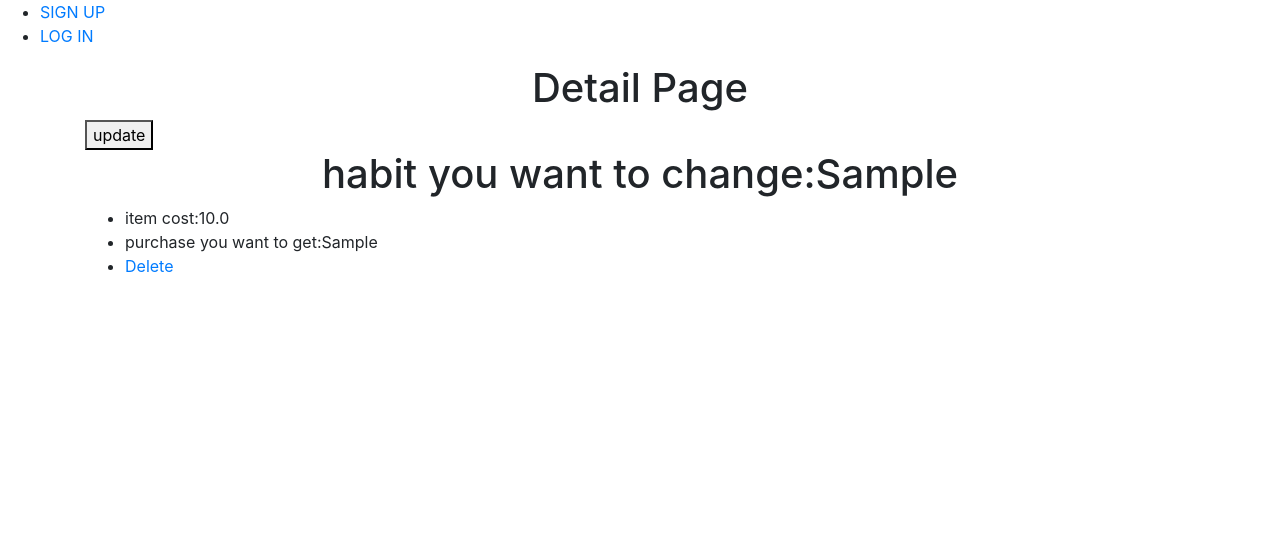
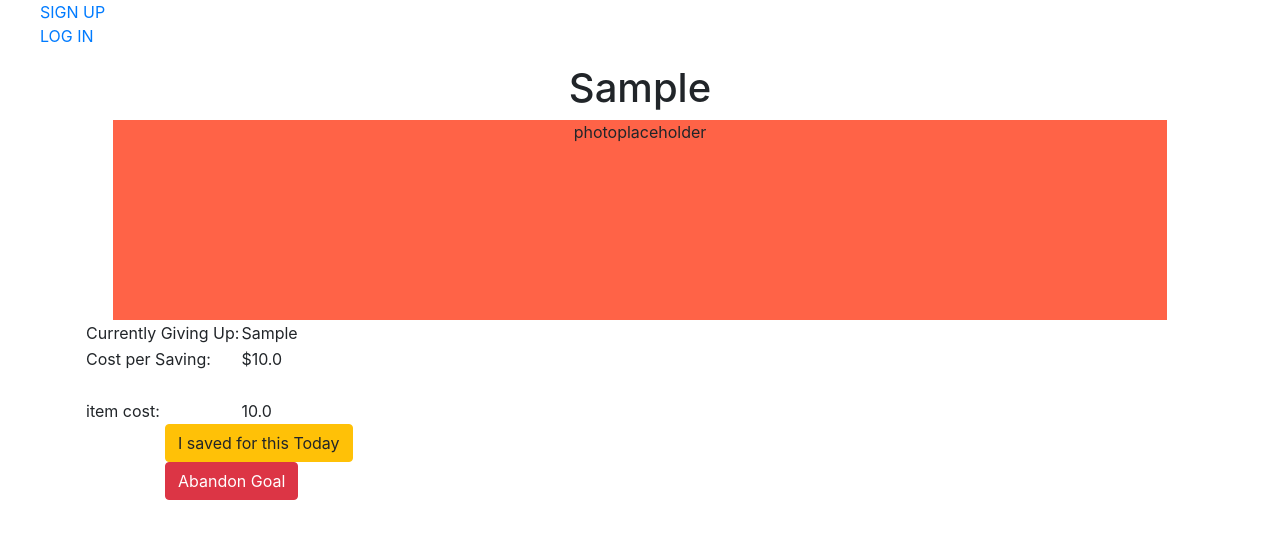
Before and after one commit to nlimtung/financialhackathon, a Django app: page /habits/1/ in a window 1280 px wide. Shown: the top 539 px of the page. Run offline with Django 4.2, Linux system fonts and the light colour scheme; tables that the repository leaves empty hold one stand-in row (values such as "Sample post").

Commit message:
details css

```diff
--- a/main_app/static/css/base.css
+++ b/main_app/static/css/base.css
@@ -1,6 +1,11 @@
 h1 {
     text-align: center;
     position: sticky;
+
+}
+
+li {
+    list-style-type: none;
 
 }
 
@@ -69,7 +74,6 @@ h1 {
     border-radius: 5px;
     text-decoration: none;
 
-
 }
 
 .index-photo {
@@ -101,20 +105,27 @@ h1 {
 
 }
 
-.yellow-button{
-
-
+/* .yellow-button{
     background-color: #F5CA49;
     border-radius: 5px;
     color: white;
     border-style: none;
     height: 4vh;
     margin-left:outp;
+}
 
-
-}
 .yellow-button a{
     color: white;
     padding: 10px
 
+} */
+
+.details-image  {
+    margin:auto;
+    display: flex;
+    justify-content: center;
+    text-align: center;
+    background-color: tomato;
+    height:200px;
+    width:95%
 }
--- a/main_app/templates/habits/detail.html
+++ b/main_app/templates/habits/detail.html
@@ -1,28 +1,50 @@
 {% extends 'base.html' %}
 {% block content %}
 
-<h1>Detail  Page</h1>
     <div >
 
 
-        <a href="{% url 'habit_update' habit.id %}"> <button>update </button></a>
+        <h1>{{ habit.item }}</h1>
+        <div class = "details-image">
+            <p>photoplaceholder</p>
+        </div>
 
-        <h1>habit you want to change:{{habit.habit_item}}</h1>
+
+        <table>
+            <tr>
+                <td>Currently Giving Up: </td>
+                <td>{{ habit.habit_item }}</td>
+            </tr>
+            <tr>
+                <td>Cost per Saving:</td>
+                <td>${{ habit.habit_cost }}</td>
+            </tr>
+            <tr>
+                <th>&nbsp </th>
+                <th>&nbsp </th>
+            </tr>
+            <tr>
+                {% if habit.item_cost < 0 %}
+
+                <td>item cost: </td>
+                <td>0.0 </td>
+
+            {% else %}
+                <td>item cost:</td>
+                <td>{{ habit.item_cost }}</td>
+
+            {% endif %}
+            </tr>
+        </table>
         <ul>
 
 
 
-        {% if habit.item_cost < 0 %}
-            <li>item cost: 0.0 </li>
-            <li>purchase you want to get:{{ habit.item }}</li>
 
-        {% else %}
-            <li>item cost:{{ habit.item_cost }}</li>
-            <li>purchase you want to get:{{ habit.item }}</li>
-        {% endif %}
+        <ul>
 
-            <li><a href="{% url 'habit_delete' habit.id %}" class="waves-effect waves-light btn-small">Delete</a></li>
-        <ul>
+        <a href="{% url 'habit_update' habit.id %}"> <button class = "btn btn-warning">I saved for this Today </button></a></br>
+        <a href="{% url 'habit_delete' habit.id %}" class="btn btn-danger">Abandon Goal</a>
     </div>
 
 {% endblock %}
--- a/main_app/templates/habits/index.html
+++ b/main_app/templates/habits/index.html
@@ -7,6 +7,7 @@
             <a href="{% url 'detail' habit.id %}">
 
         <div class=" index-photo">
+
             <p>photo placeholder</p>
         </div>
         <div class= "index-text">
@@ -22,7 +23,7 @@
 
 </div>
 
-<button class = "yellow-button"><a href="{% url 'habit_create' %}">Add New Goal</a></button>
+<button class = "btn btn-warning"><a href="{% url 'habit_create' %}">Add New Goal</a></button>
 
 
 
```
